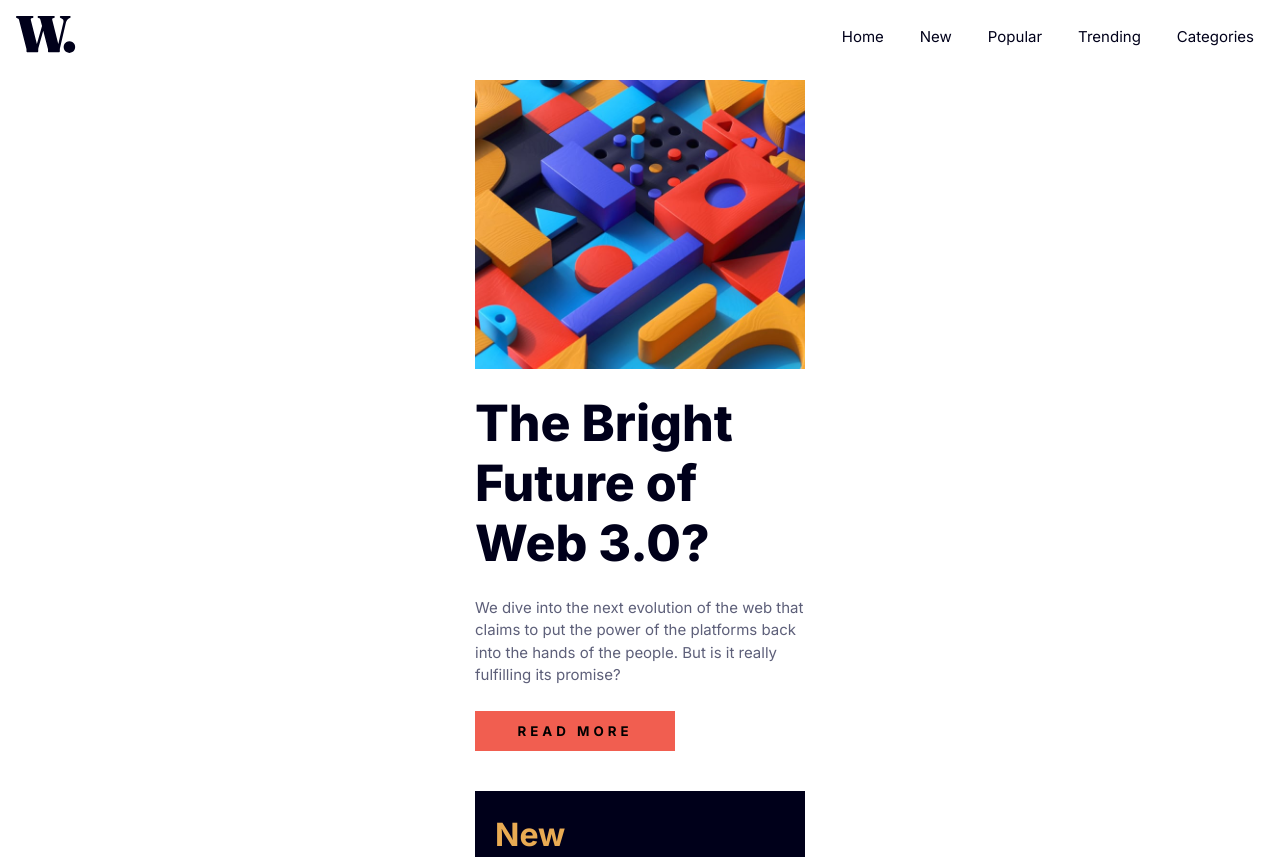
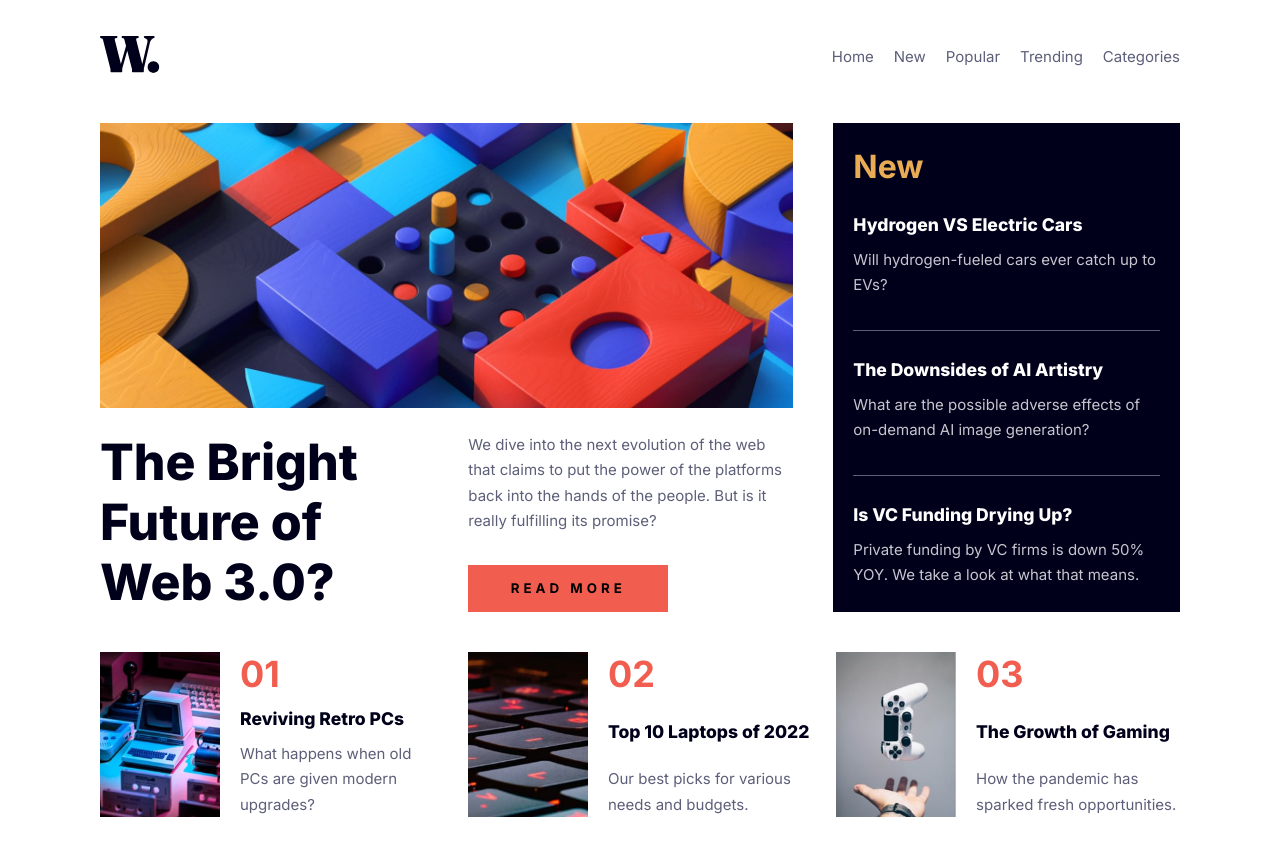
Before and after one commit to ManasiCoder/news-homepage, a plain HTML site: page index.html in a window 1280 px wide. Shown: the top 857 px of the page. Drawn offline with Linux system fonts and the light colour scheme.

Commit message:
desktop reponsive style in grid

```diff
--- a/assets/css/header/desktop-navigation.css
+++ b/assets/css/header/desktop-navigation.css
@@ -19,3 +19,16 @@ nav.desktop {
     display: none;
   }
 }
+
+@media screen and (min-width: 1080px) {
+  nav.desktop {
+    ul {
+      gap: 2rem;
+
+      a {
+        padding: 1rem 0;
+        color: var(--dark-grayish-blue);
+      }
+    }
+  }
+}
--- a/assets/css/header/header.css
+++ b/assets/css/header/header.css
@@ -24,3 +24,19 @@ header {
     }
   }
 }
+
+@media screen and (min-width: 1080px) {
+  header {
+    max-width: 100rem;
+    margin: 0 auto;
+    padding: 1.6rem 1rem;
+    position: static;
+    background-color: transparent;
+  }
+}
+
+@media screen and (min-width: 1280px) {
+  header {
+    max-width: 110rem;
+  }
+}
--- a/assets/css/main-container/container.css
+++ b/assets/css/main-container/container.css
@@ -1,8 +1,25 @@
 main.container {
   width: 100%;
-  max-width: 350px;
+  max-width: 35rem;
   margin: 0 auto;
   padding: 8rem 1rem;
   display: grid;
   gap: 4rem;
 }
+
+@media screen and (min-width: 1080px) {
+  main.container {
+    max-width: 100rem;
+    padding: 3rem 1rem;
+    grid-template-columns: 2fr 1fr;
+    grid-template-areas:
+    "home new"
+    "popular popular";
+  }
+}
+
+@media screen and (min-width: 1280px) {
+  main.container {
+    max-width: 110rem;
+  }
+}
--- a/assets/css/main-container/section-home.css
+++ b/assets/css/main-container/section-home.css
@@ -1,6 +1,7 @@
 section#home {
   display: grid;
   gap: 2.4rem;
+
 
   h1 {
     font-size: 5rem;
@@ -29,7 +30,45 @@ section#home {
     background-color: var(--very-dark-blue);
   }
 
+
   img.home-image-desktop {
     display: none;
   }
 }
+
+@media screen and (min-width: 1080px) {
+  section#home {
+    grid-template-columns: 1fr 29.3rem;
+    grid-template-areas:
+      "image image"
+      "title paragraph"
+      "title button";
+
+    img.home-image-desktop {
+      display: block;
+      grid-area: image;
+    }
+
+    h1 {
+      grid-area: title;
+    }
+
+    p {
+      grid-area: paragraph;
+    }
+
+    button {
+      grid-area: button;
+    }
+
+    img.home-image-mobile {
+      display: none;
+    }
+  }
+}
+
+@media screen and (min-width: 1280px) {
+  section#home {
+    grid-template-columns: 1fr 32.5rem;
+  }
+}
--- a/assets/css/main-container/section-new.css
+++ b/assets/css/main-container/section-new.css
@@ -35,3 +35,9 @@ section#new {
     border-bottom: 1px solid var(--dark-grayish-blue);
   }
 }
+
+@media screen and (min-width: 1080px) {
+  section#new {
+    grid-area: new;
+  }
+}
--- a/assets/css/main-container/section-popular.css
+++ b/assets/css/main-container/section-popular.css
@@ -38,3 +38,11 @@ section#popular {
     }
   }
 }
+
+@media screen and (min-width: 1080px) {
+  section#popular {
+    display: flex;
+    justify-content: space-between;
+    grid-area: popular;
+  }
+}
--- a/assets/css/reset/reset.css
+++ b/assets/css/reset/reset.css
@@ -22,7 +22,7 @@ body {
 }
 
 p {
-  line-height: 150%;
+  line-height: 170%;
 }
 
 img {
@@ -36,3 +36,9 @@ a {
   color: var(--very-dark-blue);
   cursor: pointer;
 }
+
+@media screen and (min-width: 1080px) {
+  body {
+    padding: 2rem 0;
+  }
+}
--- a/index.html
+++ b/index.html
@@ -22,7 +22,7 @@
 <body>
   <header>
     <div class="logo">
-      <img src="/assets/images/logo.svg" alt="Logo 'W.' this website" />
+      <img src="./assets/images/logo.svg" alt="Logo 'W.' this website" />
     </div>
 
     <!-- DESKTOP NAVIGATION -->
```
